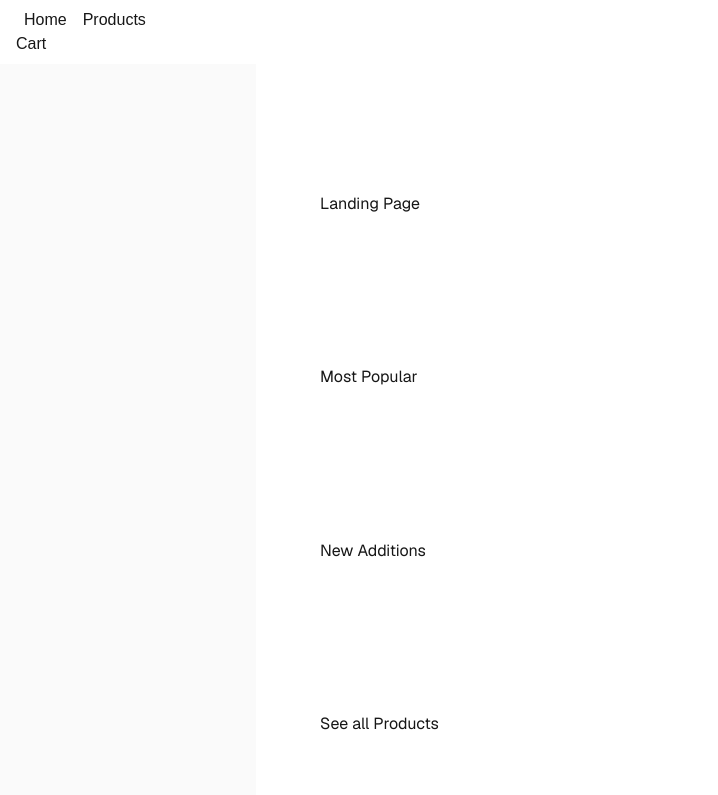
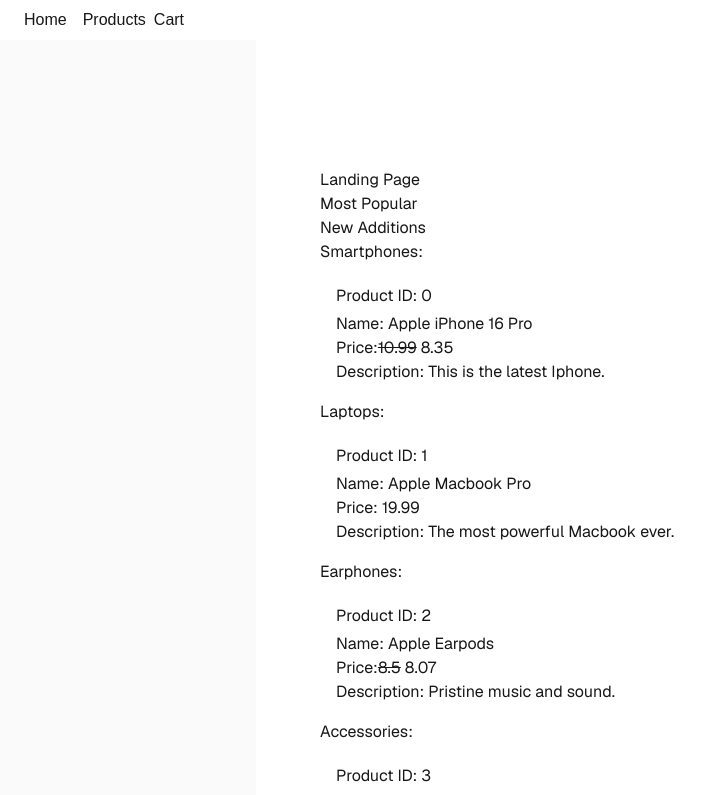
Before and after one commit to Alkoun-web-design/project-13-ecom, a Next.js app: page / in a window 1280 px wide. Shown: the top 795 px of the page, without its empty margins (0-718 px from the left). Built offline with nearby package versions, Linux system fonts and the light colour scheme.

Commit message:
Added slider with categories

```diff
--- a/app/page.tsx
+++ b/app/page.tsx
@@ -1,4 +1,6 @@
 import Image from "next/image";
+import { products } from "../app/products/lib/products";
+import Slider from "../components/Slider";
 
 export default function Home() {
   return (
@@ -12,10 +14,27 @@
 
         <div>
           <h2>New Additions</h2>
+
         </div>
 
         <div>
-          <h2>See all Products</h2>
+          <h2>Smartphones:</h2>
+          <Slider products={products} category="smartphones"/>
+        </div>
+
+        <div>
+          <h2>Laptops:</h2>
+          <Slider products={products} category="laptops"/>
+        </div>
+
+        <div>
+          <h2>Earphones:</h2>
+          <Slider products={products} category="earphones"/>
+        </div>
+
+        <div>
+          <h2>Accessories:</h2>
+          <Slider products={products} category="accessories"/>
         </div>
 
       </main>
--- a/app/products/[productId]/page.tsx
+++ b/app/products/[productId]/page.tsx
@@ -17,7 +17,7 @@
                 <li>Product ID: {products[productId].id}</li>
                 <li>Nmae: {products[productId].name}</li>
                 {products[productId].discount > 0 ?
-                    <li>Price:<span className='line-through'>{products[productId].price}</span> {+((products[productId].price - ((products[productId].price * products[productId].discount) / 100))).toFixed(2)}</li>
+                    <li>Price: <span className='line-through'> {products[productId].price}</span> {+((products[productId].price - ((products[productId].price * products[productId].discount) / 100))).toFixed(2)}</li>
                     : <li>Price: {products[productId].price}</li>
                 }
                 <li>Description: {products[productId].description}</li>
--- a/components/Header.tsx
+++ b/components/Header.tsx
@@ -1,9 +1,10 @@
 import Link from "next/link"
 import ShoppingCartIcon from "./ShoppingCartIcon"
+
 export default function Header() {
     return (
         <header className="py-2 px-4">
-            <nav>
+            <nav className="inline-block">
                 <ul className="flex flex-row">
                     <li className="px-2"><Link href={'/'}>Home</Link></li>
                     <li className="px-2"><Link href={'/products'}>Products</Link></li>
--- a/components/ShoppingCartIcon.tsx
+++ b/components/ShoppingCartIcon.tsx
@@ -7,9 +7,9 @@
     const [isCartOpen, setIsCartOpen] = React.useState(false);
 
     return (
-        <>
+        <div className="inline">
             <button onClick={() => setIsCartOpen((prev) => !prev)}>Cart</button>
             {isCartOpen && <ShoppingCart setIsCartOpen={setIsCartOpen} />}
-        </>
+        </div>
     )
 }
--- /dev/null
+++ b/components/Slider.tsx
@@ -0,0 +1,25 @@
+import type { Product } from '../app/products/lib/products'
+import Link from 'next/link';
+
+export default function Slider({products, category}: {products: Product[], category: string}) {
+
+    const categorizedProduct = products.filter((product) => product.category === category);
+
+    return (
+        <div className="flex flex-row">
+            {
+              categorizedProduct.map((product) => (
+                    <ul className="m-4" key={product.id}>
+                        <li className="my-1"><Link href={`/products/${product.id}`}>Product ID: {product.id}</Link></li>
+                        <li>Name: {product.name}</li>
+                        {product.discount > 0 ?
+                            <li>Price:<span className='line-through'>{product.price}</span> {+((product.price - ((product.price * product.discount) / 100))).toFixed(2)}</li>
+                            : <li>Price: {product.price}</li>
+                        }
+                        <li>Description: {product.description}</li>
+                    </ul>
+              ))
+            }
+          </div>
+    )
+}
```
